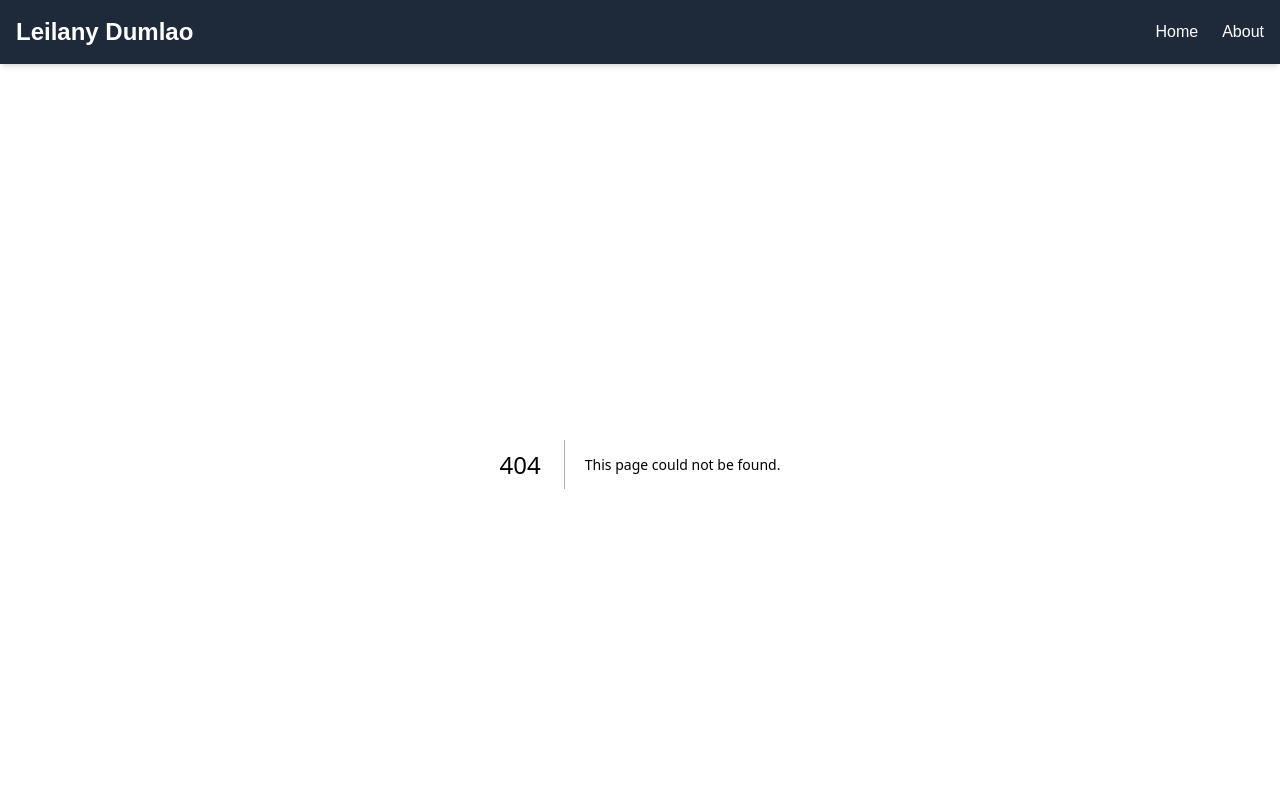
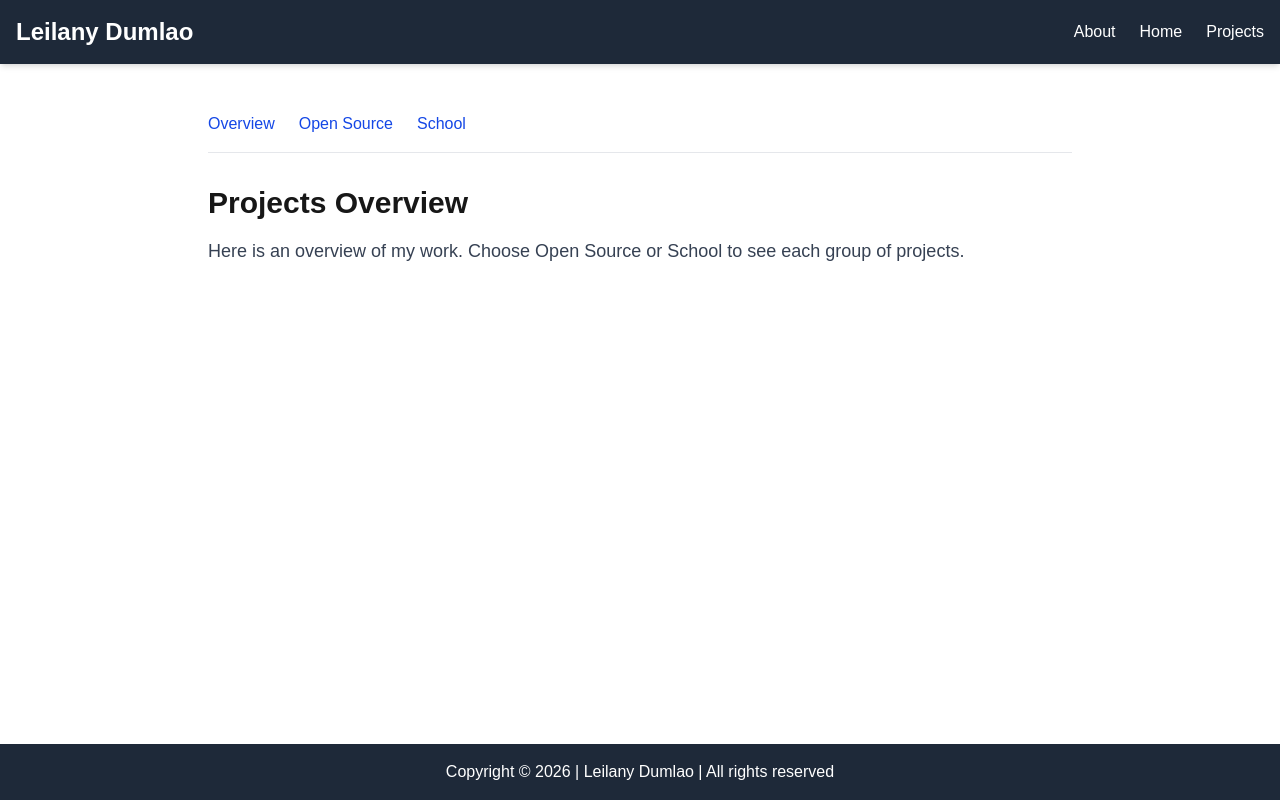
Before and after one commit to ldumlao1204/wdd430-portfolio, a Next.js app: page /projects in a window 1280 px wide. Before the commit this address had no page. Shown: the top 800 px of the page. Built offline with nearby package versions, Linux system fonts and the light colour scheme.

Commit message:
Add nested projects layout and pages

```diff
--- /dev/null
+++ b/app/projects/layout.tsx
@@ -0,0 +1,16 @@
+import Link from 'next/link';
+
+export default function ProjectsLayout({ children }: LayoutProps<'/projects'>) {
+    return (
+        <main className="flex-1 w-full max-w-4xl mx-auto px-4 py-12">
+            <nav aria-label="Projects" className="mb-8 pb-4 border-b border-gray-200">
+                <ul className="flex flex-wrap gap-6">
+                    <li><Link href="/projects" className="text-blue-700 hover:underline underline-offset-4">Overview</Link></li>
+                    <li><Link href="/projects/opensource" className="text-blue-700 hover:underline underline-offset-4">Open Source</Link></li>
+                    <li><Link href="/projects/school" className="text-blue-700 hover:underline underline-offset-4">School</Link></li>
+                </ul>
+            </nav>
+            {children}
+        </main>
+    );
+}
--- /dev/null
+++ b/app/projects/opensource/page.tsx
@@ -0,0 +1,10 @@
+export default function OpenSourceProjectsPage() {
+    return (
+        <section>
+            <h1 className="text-3xl font-bold mb-4">Open Source Projects</h1>
+            <p className="text-lg text-gray-700">
+                Projects and contributions that are shared publicly for anyone to use and improve.
+            </p>
+        </section>
+    );
+}
--- /dev/null
+++ b/app/projects/page.tsx
@@ -0,0 +1,10 @@
+export default function ProjectsPage() {
+    return (
+        <section>
+            <h1 className="text-3xl font-bold mb-4">Projects Overview</h1>
+            <p className="text-lg text-gray-700">
+                Here is an overview of my work. Choose Open Source or School to see each group of projects.
+            </p>
+        </section>
+    );
+}
--- /dev/null
+++ b/app/projects/school/page.tsx
@@ -0,0 +1,10 @@
+export default function SchoolProjectsPage() {
+    return (
+        <section>
+            <h1 className="text-3xl font-bold mb-4">School Projects</h1>
+            <p className="text-lg text-gray-700">
+                Projects I built for my BYU-Pathway and BYU-Idaho web development courses.
+            </p>
+        </section>
+    );
+}
--- a/components/Header.tsx
+++ b/components/Header.tsx
@@ -5,10 +5,11 @@ export default function Header() {
         <header className="bg-gray-800 text-white py-4 shadow-md">
             <div className="container mx-auto px-4 flex justify-between items-center">
                 <div id="header-title" className="text-2xl font-bold">Leilany Dumlao</div>
-                <nav>
+                <nav aria-label="Main">
                     <ul className="flex gap-6">
+                        <li><Link href="/about" className="hover:underline hover:text-gray-300 underline-offset-4">About</Link></li>
                         <li><Link href="/" className="hover:underline hover:text-gray-300 underline-offset-4">Home</Link></li>
-                        <li><Link href="/about" className="hover:underline hover:text-gray-300 underline-offset-4">About</Link></li>
+                        <li><Link href="/projects" className="hover:underline hover:text-gray-300 underline-offset-4">Projects</Link></li>
                     </ul>
                 </nav>
             </div>
```
